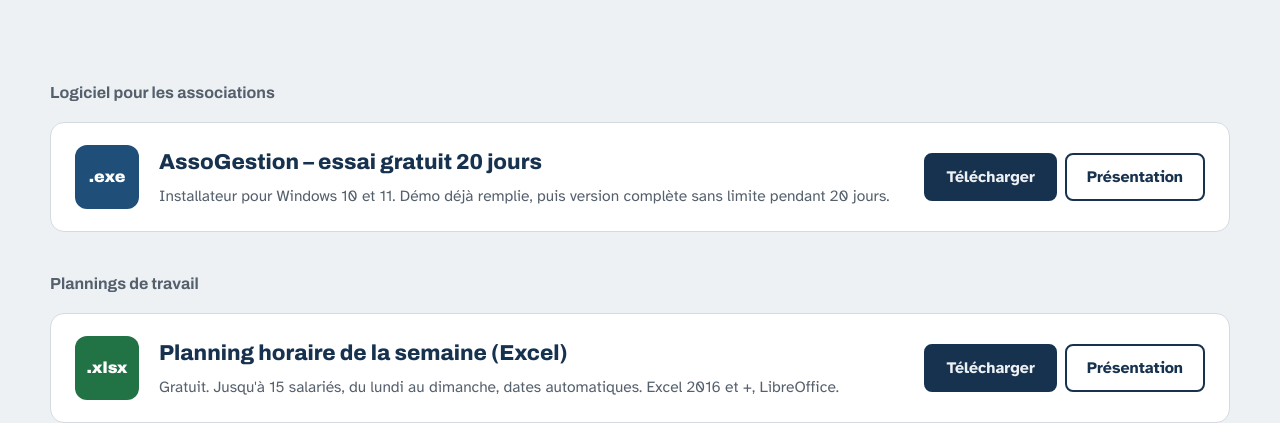
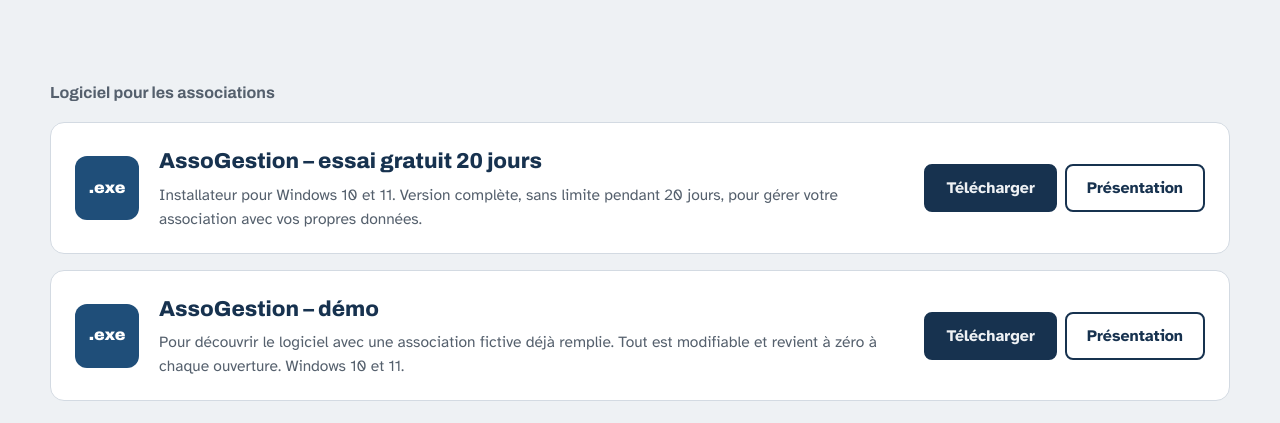
Before and after one commit to David57310/dh-logiciels, a plain HTML site: page telechargements/index.html in a window 1280 px wide. Shown: the part 385-808 px from the top of the page. Drawn offline with Linux system fonts and the light colour scheme.

Commit message:
Ajoute le téléchargement de la démo d'AssoGestion
Bouton « Télécharger la démo » sur la page AssoGestion (en haut et dans
« Essayez avant de payer ») et fiche Démo sur la page Téléchargements.

Co-Authored-By: Claude Opus 5.5 <noreply@anthropic.com>
Claude-Session: https://claude.ai/code/session_01XV4Gho23VTU4eXZbxEATL4

```diff
--- a/telechargements/index.html
+++ b/telechargements/index.html
@@ -88,10 +88,21 @@
       <div class="type exe" aria-hidden="true">.exe</div>
       <div>
         <h2>AssoGestion – essai gratuit 20 jours</h2>
-        <p>Installateur pour Windows 10 et 11. Démo déjà remplie, puis version complète sans limite pendant 20 jours.</p>
+        <p>Installateur pour Windows 10 et 11. Version complète, sans limite pendant 20 jours, pour gérer votre association avec vos propres données.</p>
       </div>
       <div class="actions-telech">
         <a class="bouton plein" href="https://github.com/David57310/AssoGestion/releases/download/v1.1/Installer-AssoGestion-V1.1.exe">Télécharger</a>
+        <a class="bouton" href="/assogestion/">Présentation</a>
+      </div>
+    </article>
+    <article class="telech">
+      <div class="type exe" aria-hidden="true">.exe</div>
+      <div>
+        <h2>AssoGestion – démo</h2>
+        <p>Pour découvrir le logiciel avec une association fictive déjà remplie. Tout est modifiable et revient à zéro à chaque ouverture. Windows 10 et 11.</p>
+      </div>
+      <div class="actions-telech">
+        <a class="bouton plein" href="https://github.com/David57310/AssoGestion/releases/download/v1.1/Installer-AssoGestion-Demo.exe">Télécharger</a>
         <a class="bouton" href="/assogestion/">Présentation</a>
       </div>
     </article>
```
Also changed, not shown: assogestion/index.html (+2 -1 lines).
